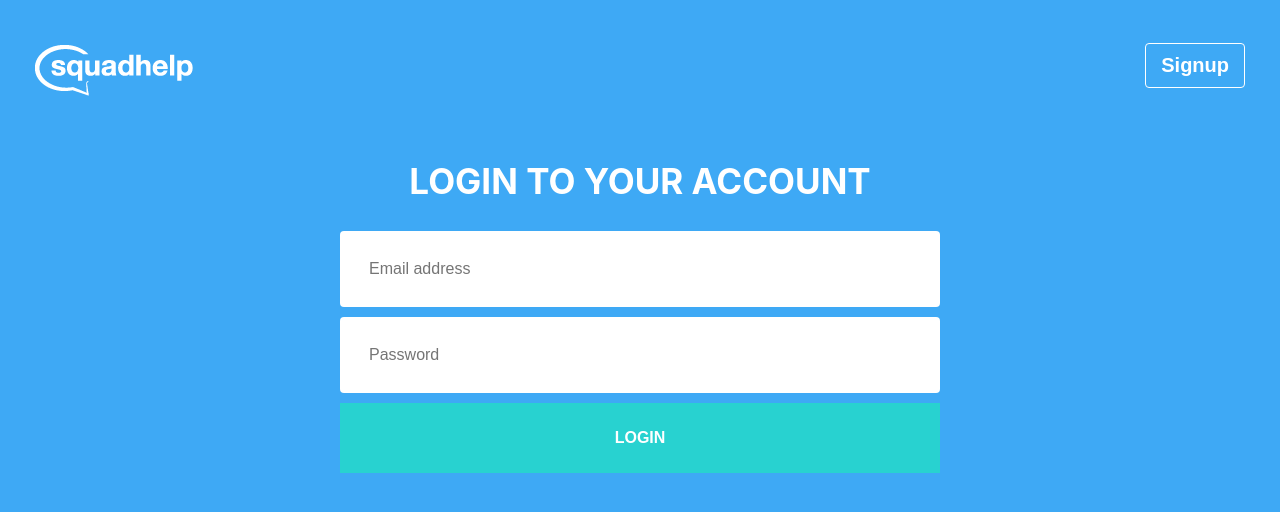
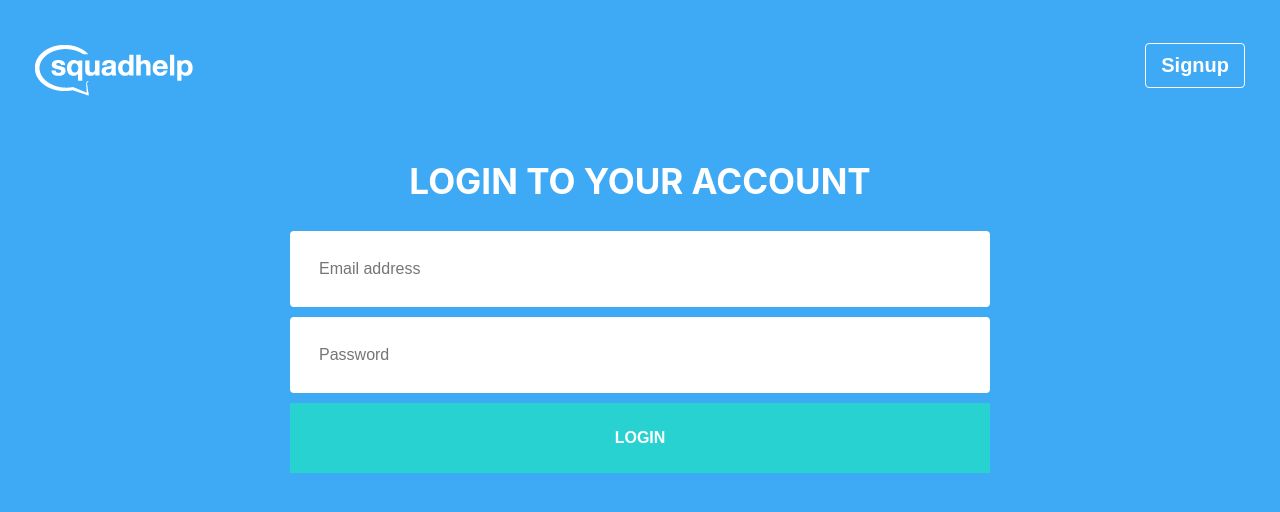
Before and after one commit to morghull/fm_hw_react_signin_form, a React (Create React App) app: page /login in a window 1280 px wide. Shown: the top 512 px of the page. Built offline with nearby package versions, Linux system fonts and the light colour scheme.

Commit message:
refactor sing in form

```diff
--- a/src/components/forms/InputWrapper/index.js
+++ b/src/components/forms/InputWrapper/index.js
@@ -5,7 +5,6 @@ import styles from './InputWrapper.module.scss';
 
 const InputWrapper = (props) => {
   const { name, ...rest } = props;
-  const handlerErrorClick = ({ target }) => target.remove();
   return (
     <label className={styles.inputWrapper}>
       <Field name={name}>
@@ -23,7 +22,6 @@ const InputWrapper = (props) => {
         name={name}
         component="div"
         className={styles.error}
-        onClick={handlerErrorClick}
       ></ErrorMessage>
     </label>
   );
--- a/src/components/forms/SignInForm/SignInForm.module.scss
+++ b/src/components/forms/SignInForm/SignInForm.module.scss
@@ -4,8 +4,8 @@
 .form {
   @extend %flex;
   flex-direction: column;
-  width: 60%;
-  max-width: 30rem;
+  width: 70%;
+  max-width: 35rem;
 }
 .submit {
   @extend %threeDottedText;
```
